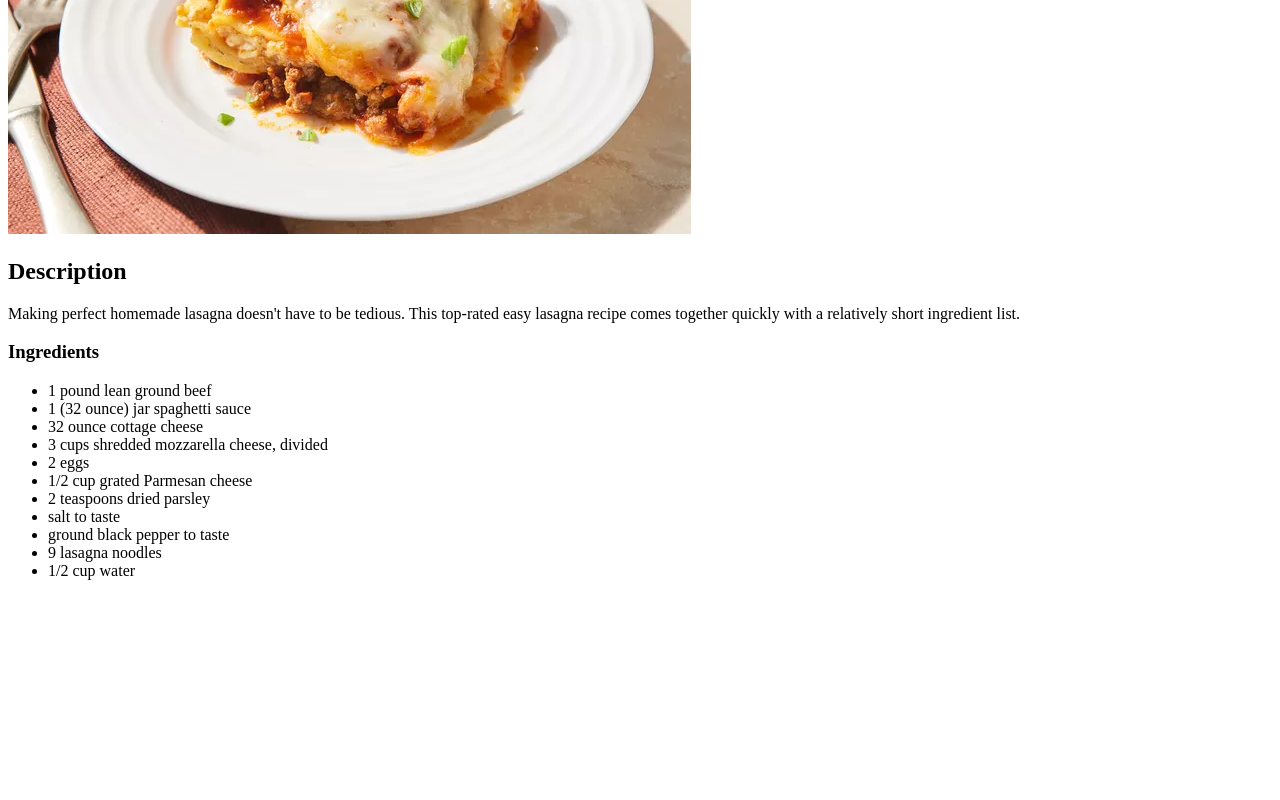
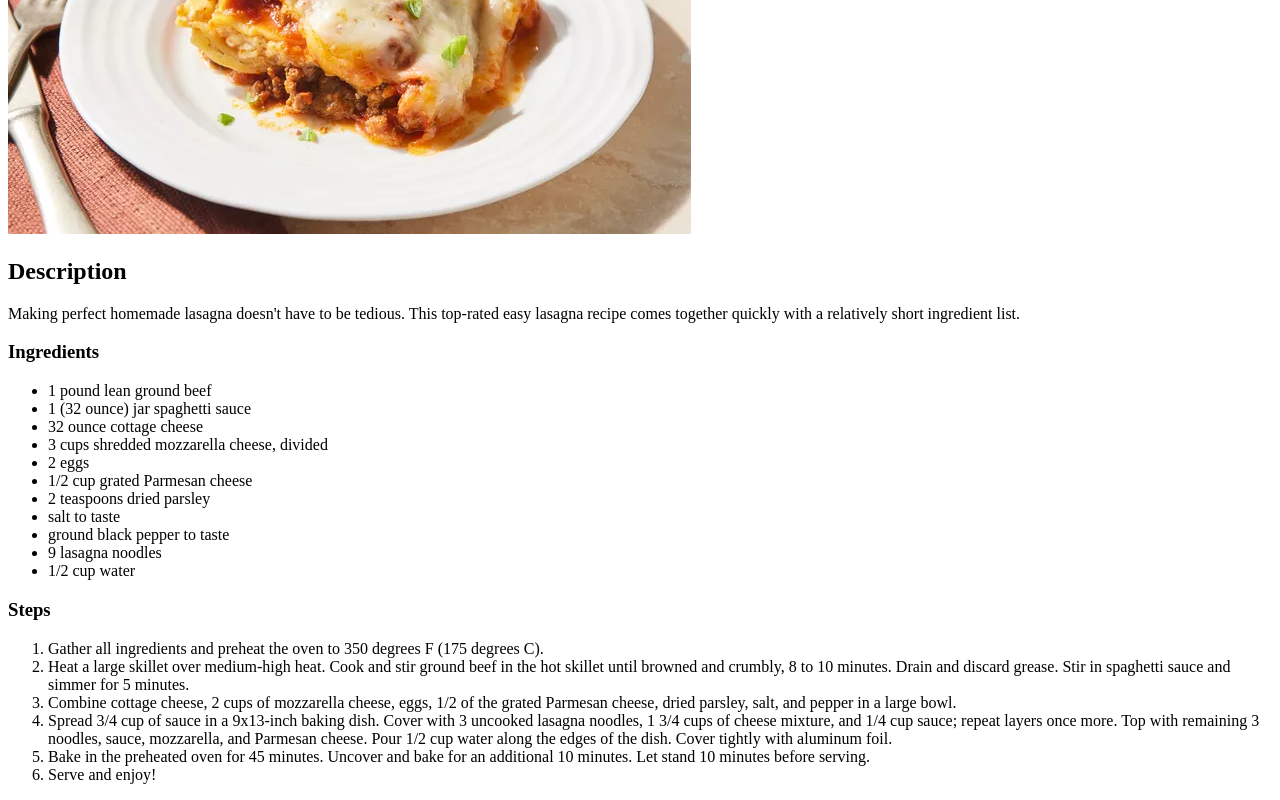
Before and after one commit to minnirupp/odin-recipes, a plain HTML site: page recipes/lasagna.html in a window 1280 px wide. Shown: the part 358-1158 px from the top of the page. Before the commit the page ends 954 px from the top, so only its background shows below. Drawn offline with Linux system fonts and the light colour scheme.

Commit message:
Add lasagna steps

```diff
--- a/recipes/lasagna.html
+++ b/recipes/lasagna.html
@@ -26,6 +26,15 @@
         <li>1/2 cup water</li>
     </ul>
 
+    <h3>Steps</h3>
+    <ol>
+        <li>Gather all ingredients and preheat the oven to 350 degrees F (175 degrees C).</li>
+        <li>Heat a large skillet over medium-high heat. Cook and stir ground beef in the hot skillet until browned and crumbly, 8 to 10 minutes. Drain and discard grease. Stir in spaghetti sauce and simmer for 5 minutes.</li>
+        <li>Combine cottage cheese, 2 cups of mozzarella cheese, eggs, 1/2 of the grated Parmesan cheese, dried parsley, salt, and pepper in a large bowl.</li>
+        <li>Spread 3/4 cup of sauce in a 9x13-inch baking dish. Cover with 3 uncooked lasagna noodles, 1 3/4 cups of cheese mixture, and 1/4 cup sauce; repeat layers once more. Top with remaining 3 noodles, sauce, mozzarella, and Parmesan cheese. Pour 1/2 cup water along the edges of the dish. Cover tightly with aluminum foil.</li>
+        <li>Bake in the preheated oven for 45 minutes. Uncover and bake for an additional 10 minutes. Let stand 10 minutes before serving.</li>
+        <li>Serve and enjoy!</li>
+    </ol>
 
 </body>
 </html>
```
